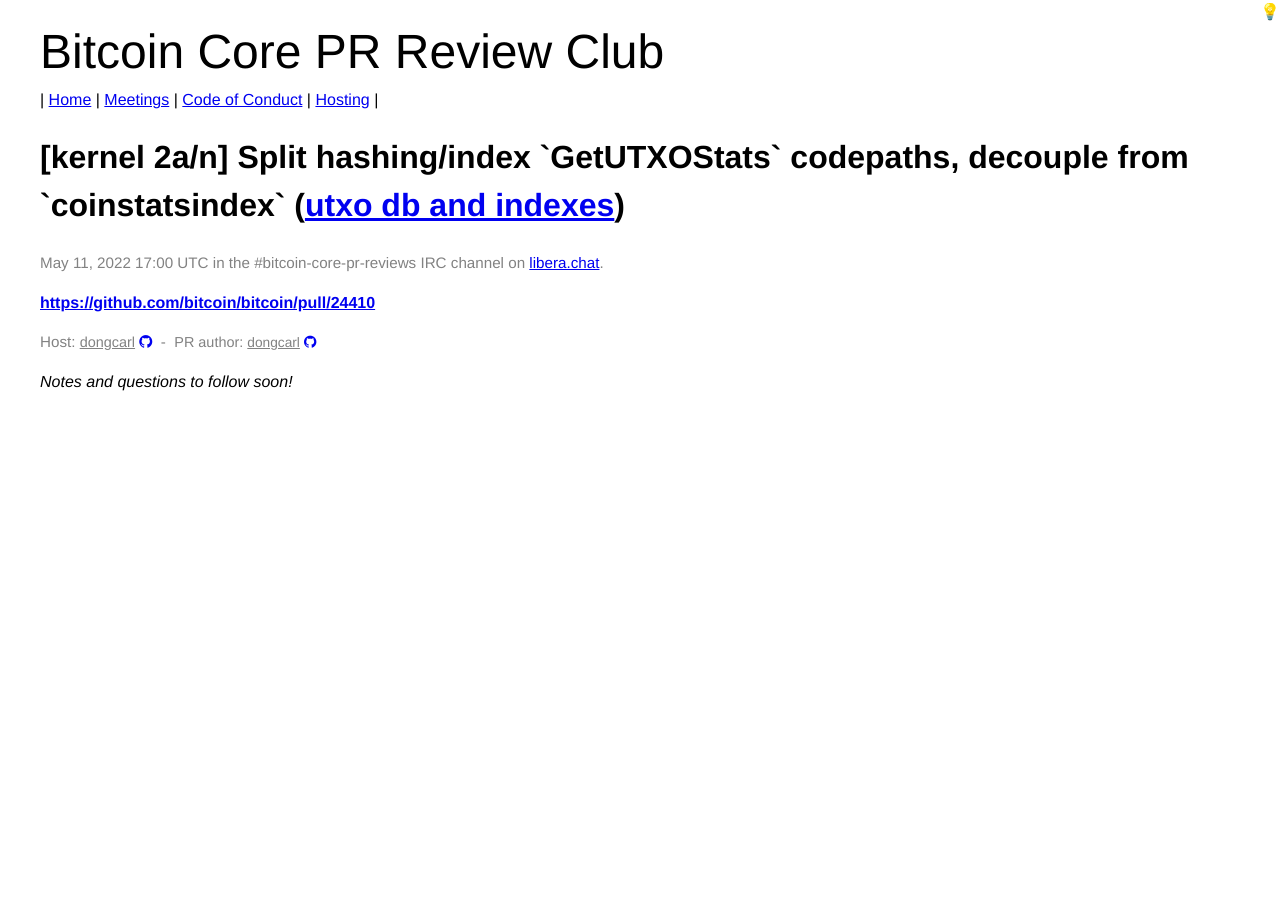
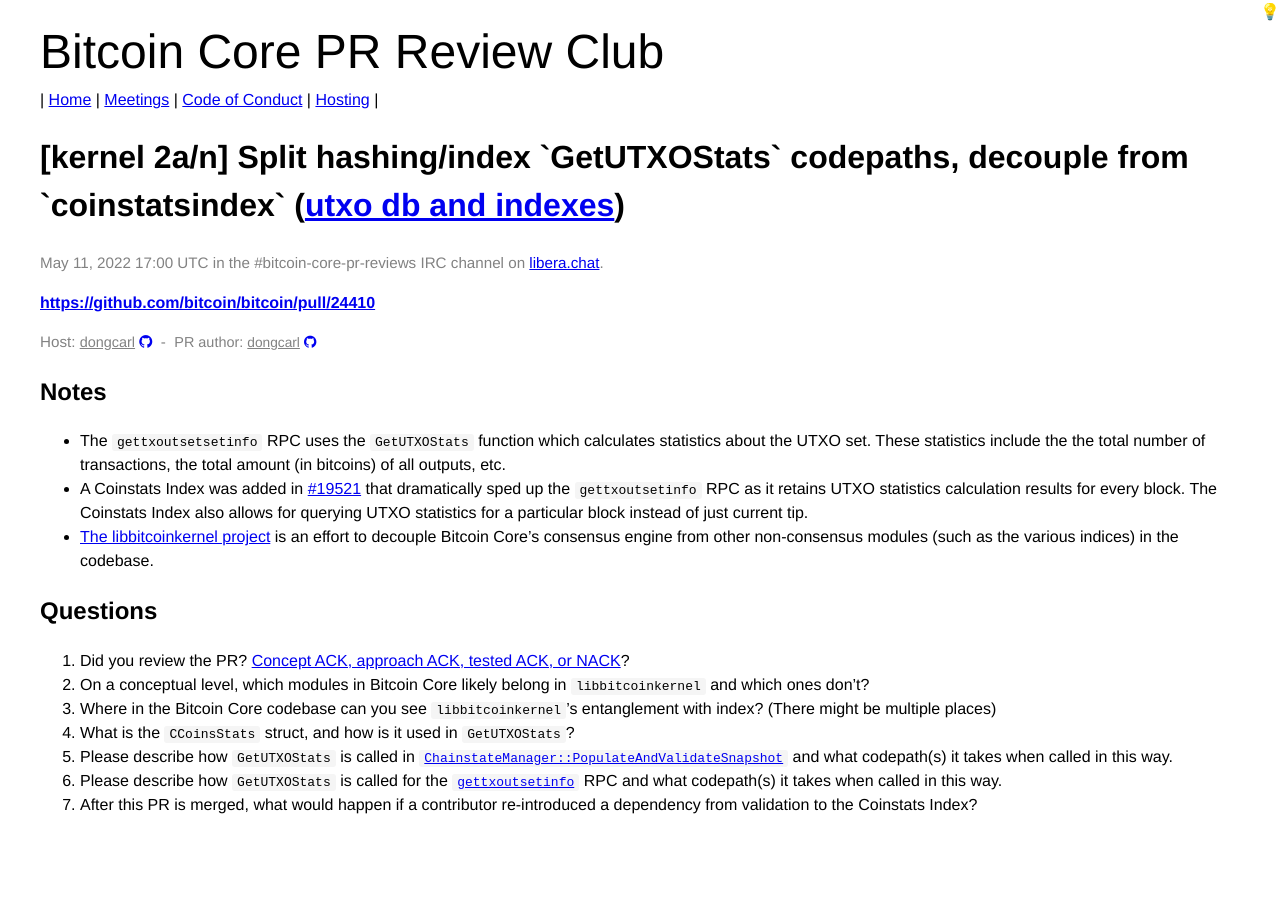
Before and after one commit to bitcoin-core-review-club/website, a Jekyll site: the page built from _posts/2022-05-04-#24410.md, in a window 1280 px wide. Built offline with Jekyll 4.4.1, drawn with Linux system fonts in a browser that asks for light colours.

Commit message:
Add notes and questions for n24410

```diff
--- a/_posts/2022-05-04-#24410.md
+++ b/_posts/2022-05-04-#24410.md
@@ -10,14 +10,21 @@
 commit:
 ---
 
-_Notes and questions to follow soon!_
-
-<!-- TODO: Before meeting, add notes and questions
 ## Notes
 
+- The `gettxoutsetsetinfo` RPC uses the `GetUTXOStats` function which calculates statistics about the UTXO set. These statistics include the the total number of transactions, the total amount (in bitcoins) of all outputs, etc.
+- A Coinstats Index was added in [#19521](https://github.com/bitcoin/bitcoin/pull/19521) that dramatically sped up the `gettxoutsetinfo` RPC as it retains UTXO statistics calculation results for every block. The Coinstats Index also allows for querying UTXO statistics for a particular block instead of just current tip.
+- [The libbitcoinkernel project](https://github.com/bitcoin/bitcoin/issues/24303) is an effort to decouple Bitcoin Core’s consensus engine from other non-consensus modules (such as the various indices) in the codebase.
+
 ## Questions
+
 1. Did you review the PR? [Concept ACK, approach ACK, tested ACK, or NACK](https://github.com/bitcoin/bitcoin/blob/master/CONTRIBUTING.md#peer-review)?
--->
+2. On a conceptual level, which modules in Bitcoin Core likely belong in `libbitcoinkernel` and which ones don't?
+3. Where in the Bitcoin Core codebase can you see `libbitcoinkernel`'s entanglement with index? (There might be multiple places)
+4. What is the `CCoinsStats` struct, and how is it used in `GetUTXOStats`?
+5. Please describe how `GetUTXOStats` is called in [`ChainstateManager::PopulateAndValidateSnapshot`](https://github.com/bitcoin/bitcoin/blob/12455acca2c3adf5c88ae9c1a02a7c192fe0f53b/src/validation.cpp#L4970) and what codepath(s) it takes when called in this way.
+6. Please describe how `GetUTXOStats` is called for the [`gettxoutsetinfo`](https://github.com/bitcoin/bitcoin/blob/194b414697777b5ac9d9918004b851dbd4f8ce17/src/rpc/blockchain.cpp#L811) RPC and what codepath(s) it takes when called in this way.
+7. After this PR is merged, what would happen if a contributor re-introduced a dependency from validation to the Coinstats Index?
 
 
 <!-- TODO: After meeting, uncomment and add meeting log between the irc tags
```
